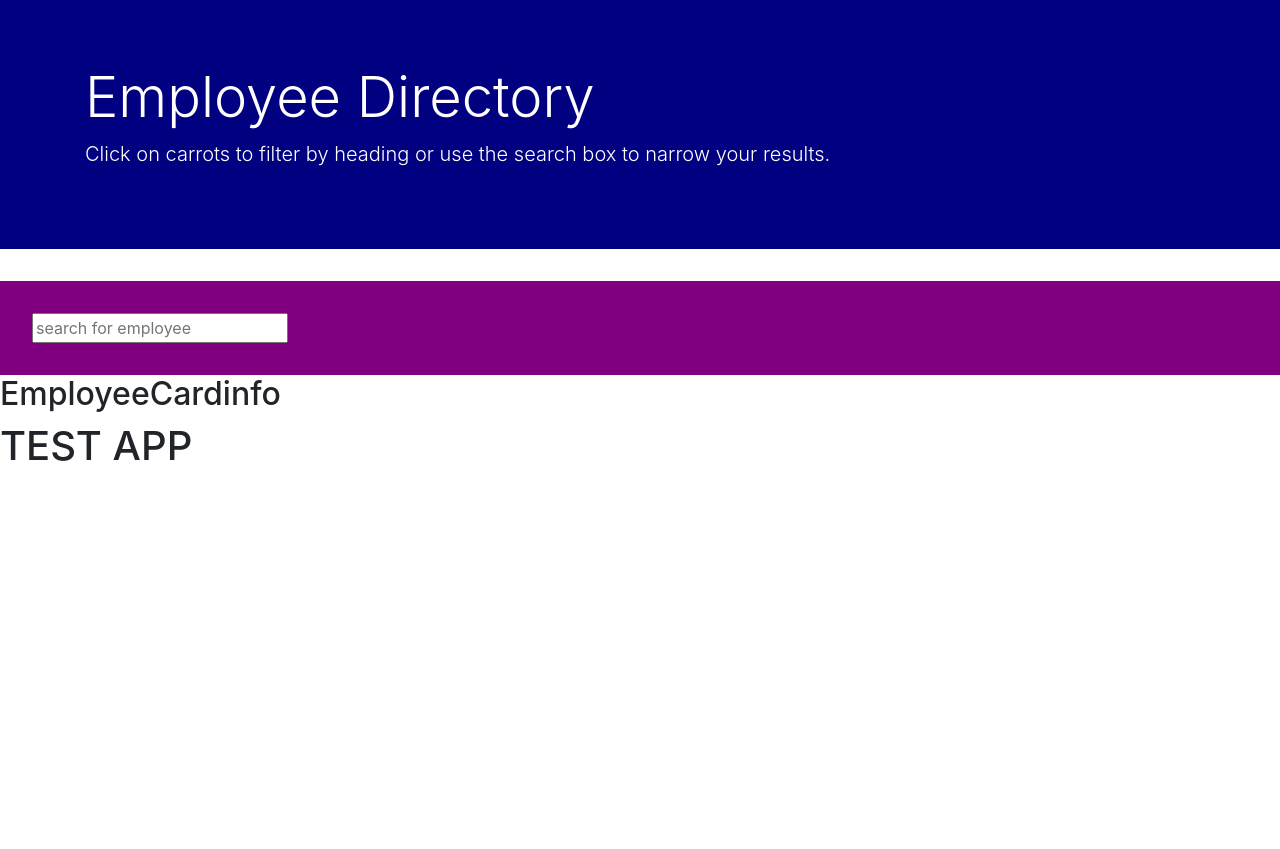
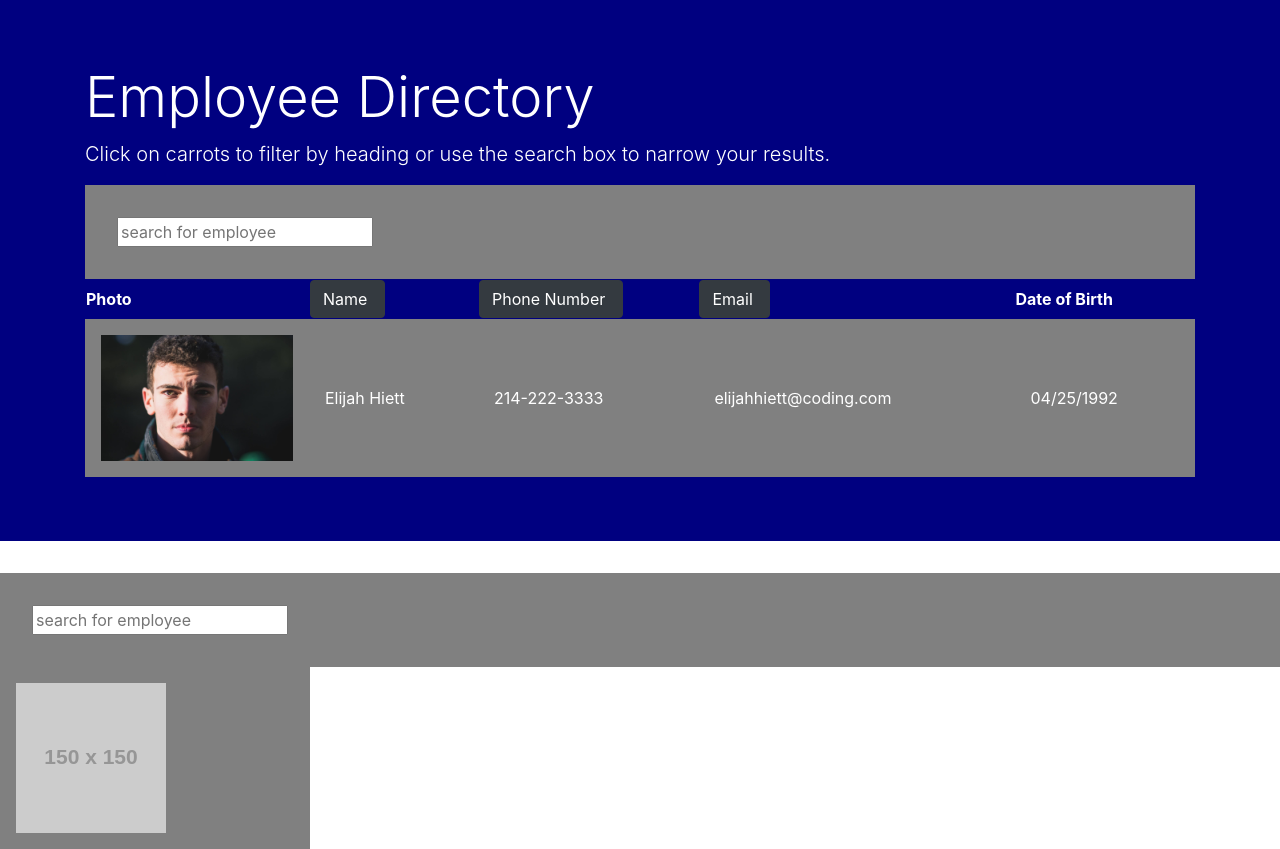
Before and after one commit to Isaias2020/Employee_Directory, a React (Create React App) app: page / in a window 1280 px wide. Before the commit the page ends 800 px from the top, so only its background shows below. Built offline with nearby package versions, Linux system fonts and the light colour scheme.

Commit message:
got photo and data rendering to work

```diff
--- a/src/App.js
+++ b/src/App.js
@@ -1,7 +1,7 @@
 import React from 'react';
-import Heading from "./components/Heading/index";
-import EmployeeSearch from "./components/EmployeeSearch/index";
-import EmployeeRow from "./components/EmployeeRow/index";
+import Heading from "./components/Heading";
+import EmployeeSearch from "./components/EmployeeSearch";
+import EmployeeRow from "./components/EmployeeRow";
 
 function App() {
   return (
@@ -10,7 +10,6 @@ function App() {
       <Heading />
       <EmployeeSearch />
       <EmployeeRow />
-      <h1> TEST APP </h1>
     </div>
   );
 }
--- /dev/null
+++ b/src/components/EmployeeInfo/index.js
@@ -0,0 +1,108 @@
+import React, { Component } from "react";
+import employeeData from "../employees.json";
+import EmployeeRow from "../EmployeeRow";
+import EmployeeSearch from "../EmployeeSearch";
+import "./style.css";
+
+
+class EmployeeInfo extends Component {
+
+    constructor(props) {
+        super(props)
+        this.state = {
+            employeeData,
+            direction: {
+                name: "",
+                number: "",
+                email: ""
+            },
+            search: ""
+        }
+        this.sortBy = this.sortBy.bind(this);
+    };
+
+    sortBy(key) {
+        console.log(key);
+        console.log(this.state.direction);
+        this.setState({
+            employeeData: this.state.employeeData.sort((a, b) =>
+                (this.state.direction[key] === ""
+                    ? a[key].localeCompare(b[key]) : b[key].localeCompare(a[key])
+                )),
+            direction: {
+                ...this.state.direction,
+                [key]: this.state.direction[key] === "" ? "" : ""
+            }
+        });
+    };
+
+    onchange = event => {
+        this.setState({ search: event.target.value });
+    };
+
+    render() {
+        const filteredData = this.state.employeeData.filter(
+            employee => {
+                return (
+                    employee.name.toLowerCase().indexOf(this.state.search.toLowerCase()) !== -1
+                )
+            }
+        );
+        return (
+            <main>
+                <div>
+                    <EmployeeSearch
+                        search={this.state.search}
+                        onchange={this.onchange}
+                    />
+                </div>
+                <table>
+                    <thead className="tableHead">
+                        <tr>
+                            <th className="photo">Photo</th>
+                            <th>
+                                <button className="btn btn-dark"
+                                    onClick={() => this.sortBy("name")}
+                                >
+                                    Name&nbsp;
+                                </button>
+                            </th>
+                            <th>
+                                <button className="btn btn-dark"
+                                    onClick={() => this.sortBy("number")}
+                                >
+                                    Phone Number&nbsp;
+                                </button>
+                            </th>
+                            <th>
+                                <button className="btn btn-dark"
+                                    onClick={() => this.sortBy("email")}
+                                >
+                                    Email&nbsp;
+                                </button>
+                            </th>
+                            <th>Date of Birth</th>
+                        </tr>
+                    </thead>
+                    <tbody>
+                        {filteredData.map(employee => (
+                            <EmployeeRow
+                                employeeData={this.state.employeesInfo}
+                                sortBy={this.sortBy}
+                                id={employee.id}
+                                key={employee.id}
+                                photo={employee.photo}
+                                name={employee.name}
+                                number={employee.number}
+                                email={employee.email}
+                                dob={employee.dob}
+                            />
+                        ))}
+                    </tbody>
+                </table>
+            </main>
+        );
+    };
+}
+
+export default EmployeeInfo;
--- /dev/null
+++ b/src/components/EmployeeInfo/style.css
@@ -0,0 +1,7 @@
+table {
+    width: 100%;
+}
+
+.tableHead .photo {
+    width: 15%;
+}
--- a/src/components/EmployeeRow/index.js
+++ b/src/components/EmployeeRow/index.js
@@ -1,9 +1,27 @@
 import React from "react";
+import "./style.css";
 
-const EmployeeRow = props => {
+function EmployeeRow(props) {
+    const empImage = (id) => {
+        switch (id) {
+            case 1: return require("./Images/elijah-hiett.jpg");
+            default: return "https://via.placeholder.com/150";
+        }
+    }
+
     return (
-        <h2>EmployeeCardinfo</h2>
-    )
+        <tr className="EmployeeRow">
+            <td>
+                <img src={empImage(props.id)} alt={props.name} />
+            </td>
+            <td>{props.name}</td>
+            <td>{props.number}</td>
+            <td>{props.email}</td>
+            <td>{props.dob}</td>
+        </tr>
+        // <h2>EmployeeRow</h2>
+    );
+
 };
 
 export default EmployeeRow;
--- /dev/null
+++ b/src/components/EmployeeRow/style.css
@@ -0,0 +1,14 @@
+.EmployeeRow {
+    background-color: gray;
+    align-items: center;
+}
+
+.EmployeeRow img {
+    max-height: 12rem;
+    max-width: 12rem;
+}
+
+.EmployeeRow td {
+    padding: 1rem;
+    font-size: 1rem;
+}
--- a/src/components/EmployeeSearch/index.js
+++ b/src/components/EmployeeSearch/index.js
@@ -1,6 +1,5 @@
 import React from "react";
 import "./style.css";
-// import { SearchBar } from "../styles"
 
 const EmployeeSearch = props => {
     return (
@@ -9,7 +8,7 @@ const EmployeeSearch = props => {
                 placeholder="search for employee"
             />
         </form>
-        // <h2>EmployeeSearch</h2>
+
     )
 };
 
--- a/src/components/EmployeeSearch/style.css
+++ b/src/components/EmployeeSearch/style.css
@@ -1,4 +1,4 @@
 .search {
-    background-color: purple;
+    background-color: gray;
     padding: 2rem;
 }
--- a/src/components/Heading/index.js
+++ b/src/components/Heading/index.js
@@ -1,13 +1,16 @@
 import React from "react";
 import "./style.css";
+import EmployeeInfo from "../EmployeeInfo";
 
 const Heading = props => {
     return (
-        // <h2>NavBar</h2>
         <div className="jumbotron jumbotron-fluid">
-            <div class="container">
-                <h1 class="display-4">Employee Directory</h1>
-                <p class="lead">Click on carrots to filter by heading or use the search box to narrow your results.</p>
+            <div className="container">
+                <h1 className="display-4">Employee Directory</h1>
+                <p className="lead">Click on carrots to filter by heading or use the search box to narrow your results.</p>
+            </div>
+            <div className="container">
+                <EmployeeInfo />
             </div>
         </div>
     )
--- /dev/null
+++ b/src/components/employees.json
@@ -0,0 +1,10 @@
+[
+    {
+        "id": 1,
+        "photo": "./Images/elijah-hiett.jpg",
+        "name": "Elijah Hiett",
+        "number": "214-222-3333",
+        "email": "elijahhiett@coding.com",
+        "dob": "04/25/1992"
+    }
+]
```
Also changed, not shown: src/styles/index.js (deleted, +0 -13 lines).
